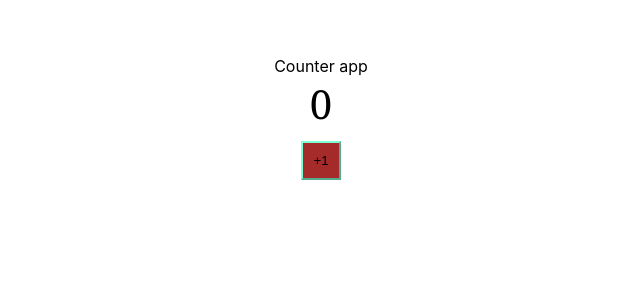
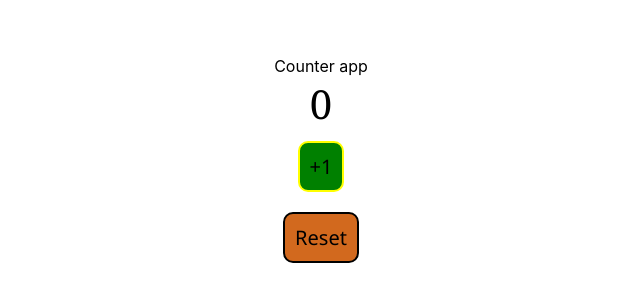
Before and after one commit to neethz/fullstack01, a React (Create React App) app: page / in a window 1280 px wide. Shown: the part 194-496 px from the top of the page, without its empty margins (319-959 px from the left). Built offline with nearby package versions, Linux system fonts and the light colour scheme.

Commit message:
use state usage

```diff
--- a/public/index.html
+++ b/public/index.html
@@ -24,7 +24,7 @@
       work correctly both with client-side routing and a non-root public URL.
       Learn how to configure a non-root public URL by running `npm run build`.
     -->
-    <title>Todo App</title>
+    <title>Counter App</title>
   </head>
   <body>
     <noscript>You need to enable JavaScript to run this app.</noscript>
--- a/src/Components/counter/Counter.css
+++ b/src/Components/counter/Counter.css
@@ -1,12 +1,28 @@
 .increment {
-    background-color: brown;
+    background-color: green;
     padding: 10px;
     margin: 10px;
-    border-color: aquamarine;
+    font-family: 'Segoe UI', Tahoma, Geneva, Verdana, sans-serif;
+    font-size: 20px;
+    border-color: yellow;
+    border-style: solid;
+    border-radius: 10px
 
 }
 
 .count {
     font-size: 40px;
     font-family: Cambria, Cochin, Georgia, Times, 'Times New Roman', serif;
+    font-weight: 200;
 }
+
+.reset {
+    background-color: chocolate;
+    padding: 10px;
+    margin: 10px;
+    font-family: 'Segoe UI', Tahoma, Geneva, Verdana, sans-serif;
+    font-size: 20px;
+    border-color: black;
+    border-style: solid;
+    border-radius: 10px
+}
--- a/src/Components/counter/Counter.jsx
+++ b/src/Components/counter/Counter.jsx
@@ -1,16 +1,27 @@
 
+import { useState } from 'react';
 import './Counter.css'
 export default function Counter(){
 
+    const [count, setCount] = useState(0);
+
     function incrementValue(){
-        console.log("Value has been incremented");
+        setCount(count+1);
 
     }
+
+    function reset(){
+        setCount(0);
+    }
+
     return (
         <div className="counter">
-            <span className="count">0</span>
+            <span className="count">{count}</span>
             <div>
                 <button className="increment" onClick={incrementValue}>+1</button>
+            </div>
+            <div>
+            <button className='reset' onClick={reset}>Reset</button>
             </div>
         </div>
     )
```
